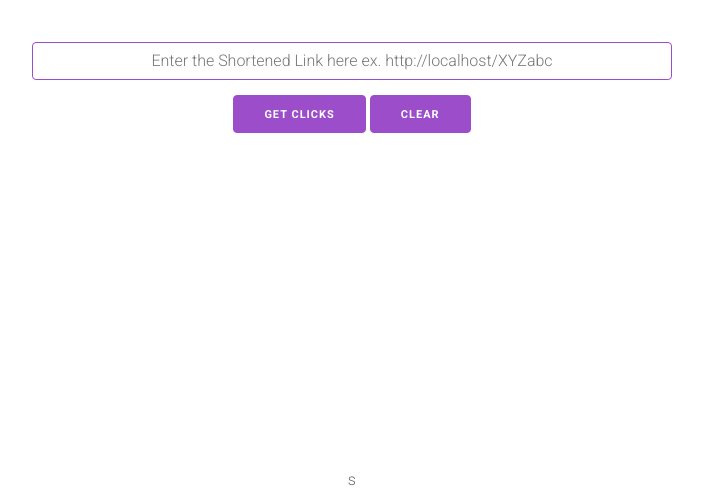
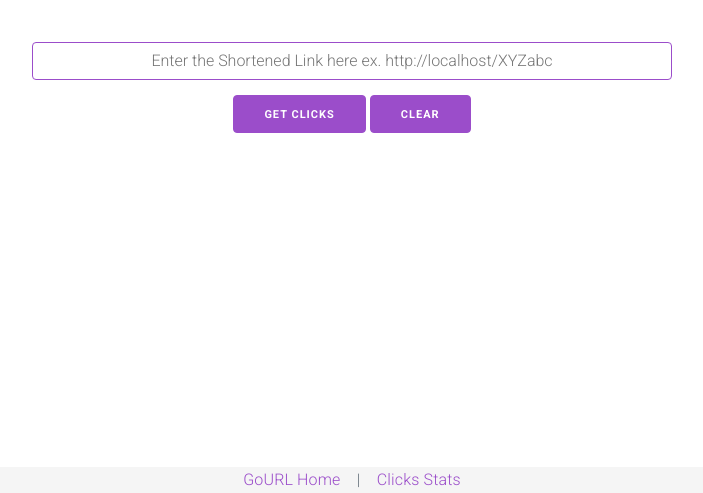
Before and after one commit to adityatelange/gourl, a plain HTML site: page public/clicks.html in a window 1280 px wide. Shown: the part 307-800 px from the top of the page, without its empty margins (288-991 px from the left). Drawn offline with nearby package versions, Linux system fonts and the light colour scheme.

Commit message:
add Footer Elements for quick navigation

```diff
--- a/public/clicks.html
+++ b/public/clicks.html
@@ -37,6 +37,7 @@
             left: 0;
             bottom: 0;
             width: 100%;
+            background-color: whitesmoke;
             text-align: center;
         }
 
@@ -110,7 +111,7 @@
 
     </main>
     <footer>
-        s
+        <a href="/">GoURL Home</a> &nbsp;&nbsp; | &nbsp;&nbsp; <a href="/clicks">Clicks Stats</a>
     </footer>
     <script type="text/javascript">
         var urlinput = document.getElementById("urlinput");
```
Also changed, not shown: public/index.html (+2 -1 lines).
